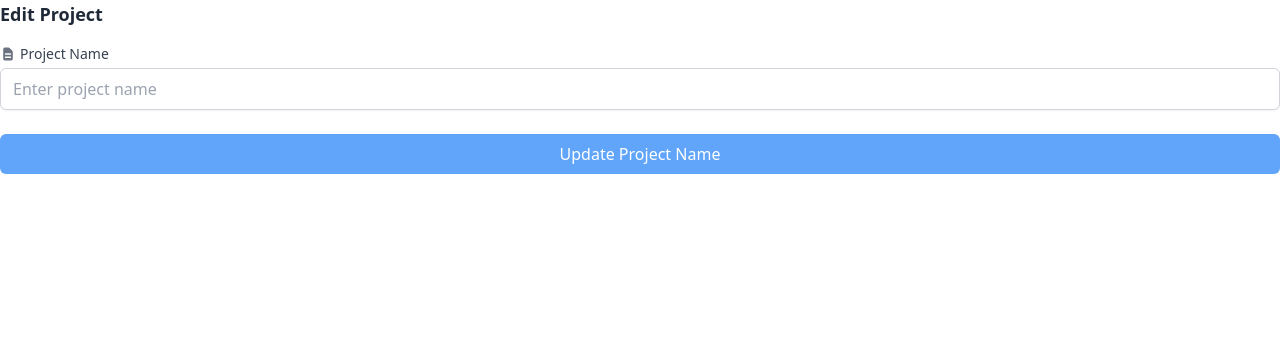
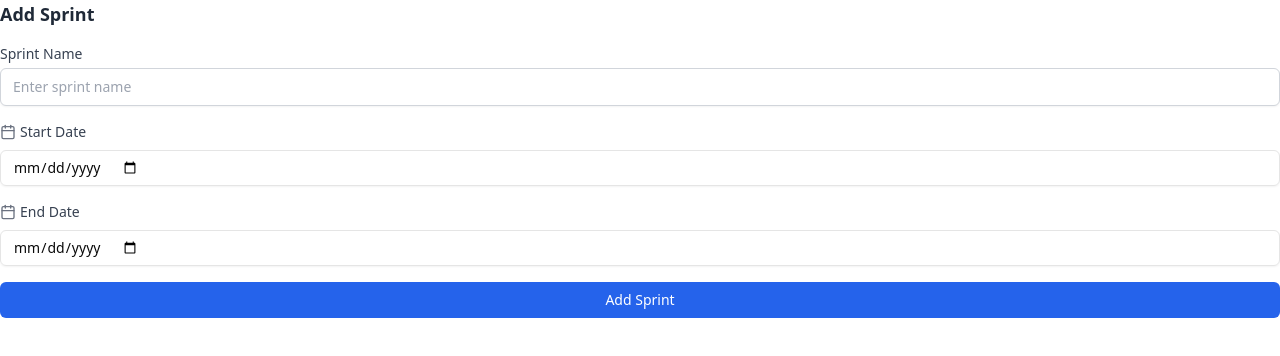
Before and after one commit to Luke-Peddle/TeamHealthDashBoard, a Next.js app in the folder team-health-dashboard-app/: page /components/projects/sprint/AddSprint in a window 1280 px wide. Shown: the top 356 px of the page. Built offline with nearby package versions, Linux system fonts and the light colour scheme.

Commit message:
Updated the styling

```diff
--- a/team-health-dashboard-app/pages/components/Uploader/velocityUploader.tsx
+++ b/team-health-dashboard-app/pages/components/Uploader/velocityUploader.tsx
@@ -75,7 +75,7 @@ const VelocityUploader = () => {
           onClick={() => setIsModalOpen(true)}
           className="px-4 py-2  bg-blue-600 text-white text-sm font-medium rounded-md hover:white focus:outline-none focus:ring-2 focus:ring-blue-500 focus:ring-opacity-50 transition-colors flex items-center"
         >
-        <svg className="w-4 h-4 mr-2" fill="none" stroke="currentColor" viewBox="0 0 24 24" xmlns="http://www.w3.org/2000/svg">
+        <svg className="w-4 h-4 mr-2" fill="none" stroke="currentColor" viewBox="0 0 24 24">
           <Plus size = {25}/>
         </svg>
           Import Velocity Data
@@ -99,10 +99,6 @@ const VelocityUploader = () => {
                 </svg>
               </button>
             </div>
-
-            <p className="text-sm text-gray-600 mb-4">
-              Upload a CSV file with velocity data. The file should include sprint_name and story_points_completed columns.
-            </p>
 
             <div className="w-full mb-4">
               <div className="flex items-center justify-center w-full">
--- a/team-health-dashboard-app/pages/components/projects/sprint/AddSprint.tsx
+++ b/team-health-dashboard-app/pages/components/projects/sprint/AddSprint.tsx
@@ -1,46 +1,48 @@
-import React, { useState, useEffect } from 'react'
-import { useRouter } from 'next/router';
+import React, { useState } from 'react';
+import { Input } from "@/components/ui/input"
 import { useMutation, useQueryClient } from '@tanstack/react-query';
 import axios from 'axios';
+import { CalendarIcon } from "lucide-react"
+import { useRouter } from 'next/router';
 
-const EditProject = (props) => {
+const AddSprint = () => {
+    const [name, setName] = useState('')
+    const [startDate, setStartDate] = useState('');
+    const [endDate, setEndDate] = useState('');
+    const [message, setMessage] = useState({ text: '', type: '' });
+
     const router = useRouter();
     const queryClient = useQueryClient();
-    const [name, setName] = useState('');
-    const [message, setMessage] = useState({ text: '', type: '' });
     const { id } = router.query;
 
-    // Set initial value from props
-    useEffect(() => {
-        if (props.project && props.project.name) {
-            setName(props.project.name);
-        }
-    }, [props.project]);
-
-    // Update project mutation
-    const updateProjectMutation = useMutation({
-        mutationFn: async (updatedProject) => {
-            const response = await axios.patch(`http://localhost:4000/api/project/${id}`, updatedProject);
+    const createSprintMutation = useMutation({
+        mutationFn: async (newSprint) => {
+            const response = await axios.post("http://localhost:4000/api/sprint", newSprint);
             return response.data;
         },
         onMutate: () => {
-            setMessage({ text: 'Updating project...', type: 'info' });
+            setMessage({ text: 'Creating sprint...', type: 'info' });
         },
         onSuccess: (data) => {
-            console.log('Project updated', data);
-            setMessage({ text: 'Project updated successfully!', type: 'success' });
+            console.log('Sprint created successfully:', data);
+            setMessage({ text: 'Sprint created successfully!', type: 'success' });
 
+            setStartDate('');
+            setEndDate('');
+            setName('');
+
+            queryClient.invalidateQueries({ queryKey: ['sprints', id] });
+            queryClient.invalidateQueries({ queryKey: ['sprints', String(id)] });
             queryClient.invalidateQueries({ queryKey: ['project', id] });
-
-            queryClient.invalidateQueries({ queryKey: ['projects'] });
+            queryClient.invalidateQueries({ queryKey: ['project', String(id)] });
 
             setTimeout(() => {
                 setMessage({ text: '', type: '' });
             }, 3000);
         },
         onError: (error) => {
-            console.error('There was an error updating the project!', error);
-            setMessage({ text: 'Error updating the project', type: 'error' });
+            console.error('There was an error creating the sprint!', error);
+            setMessage({ text: 'Error creating sprint', type: 'error' });
 
             setTimeout(() => {
                 setMessage({ text: '', type: '' });
@@ -50,43 +52,33 @@ const EditProject = (props) => {
 
     const handleSubmit = (e: React.FormEvent<HTMLFormElement>) => {
         e.preventDefault();
-        if (!name.trim()) return;
 
-        const updatedProject = {...props.project, name: name};
+        const newSprint = {
+            start_date: startDate,
+            end_date: endDate,
+            project_id: id,
+            name: name
+        }
 
-        updateProjectMutation.mutate(updatedProject);
+        createSprintMutation.mutate(newSprint);
     }
 
-    const isSubmitting = updateProjectMutation.isPending;
+    const isSubmitting = createSprintMutation.isPending;
 
     return (
         <div>
-            <h3 className="text-lg font-semibold mb-4 text-gray-800 flex items-center">
-                Edit Project
+            <h3 className="text-lg font-semibold text-gray-800 mb-4">
+                Add Sprint
             </h3>
 
             {message.text && (
-                <div className={`mb-4 p-3 rounded-md text-sm ${
-                    message.type === 'success' ? 'bg-green-50 text-green-800 border border-green-200' :
-                    message.type === 'error' ? 'bg-red-50 text-red-800 border border-red-200' :
-                    'bg-blue-50 text-blue-800 border border-blue-200'
+                <div className={`mb-4 p-3 rounded-md text-sm border ${
+                    message.type === 'success' ? 'bg-green-50 text-green-800 border-green-200' :
+                    message.type === 'error' ? 'bg-red-50 text-red-800 border-red-200' :
+                    'bg-blue-50 text-blue-800 border-blue-200'
                 }`}>
                     <div className="flex items-center">
-                        {message.type === 'success' && (
-                            <svg className="h-4 w-4 mr-2 text-green-500" xmlns="http://www.w3.org/2000/svg" viewBox="0 0 20 20" fill="currentColor">
-                                <path fillRule="evenodd" d="M10 18a8 8 0 100-16 8 8 0 000 16zm3.707-9.293a1 1 0 00-1.414-1.414L9 10.586 7.707 9.293a1 1 0 00-1.414 1.414l2 2a1 1 0 001.414 0l4-4z" clipRule="evenodd" />
-                            </svg>
-                        )}
-                        {message.type === 'error' && (
-                            <svg className="h-4 w-4 mr-2 text-red-500" xmlns="http://www.w3.org/2000/svg" viewBox="0 0 20 20" fill="currentColor">
-                                <path fillRule="evenodd" d="M18 10a8 8 0 11-16 0 8 8 0 0116 0zm-7 4a1 1 0 11-2 0 1 1 0 012 0zm-1-9a1 1 0 00-1 1v4a1 1 0 102 0V6a1 1 0 00-1-1z" clipRule="evenodd" />
-                            </svg>
-                        )}
-                        {message.type === 'info' && (
-                            <svg className="h-4 w-4 mr-2 text-blue-500" xmlns="http://www.w3.org/2000/svg" viewBox="0 0 20 20" fill="currentColor">
-                                <path fillRule="evenodd" d="M18 10a8 8 0 11-16 0 8 8 0 0116 0zm-7-4a1 1 0 11-2 0 1 1 0 012 0zm-1 9a1 1 0 01-1-1v-4a1 1 0 112 0v4a1 1 0 01-1 1z" clipRule="evenodd" />
-                            </svg>
-                        )}
+
                         {message.text}
                     </div>
                 </div>
@@ -94,11 +86,8 @@ const EditProject = (props) => {
 
             <form onSubmit={handleSubmit} className="space-y-4">
                 <div>
-                    <label className="block text-sm font-medium text-gray-700 mb-1 flex items-center">
-                        <svg xmlns="http://www.w3.org/2000/svg" className="h-4 w-4 mr-1 text-gray-500" viewBox="0 0 20 20" fill="currentColor">
-                            <path fillRule="evenodd" d="M4 4a2 2 0 012-2h4.586A2 2 0 0112 2.586L15.414 6A2 2 0 0116 7.414V16a2 2 0 01-2 2H6a2 2 0 01-2-2V4zm2 6a1 1 0 011-1h6a1 1 0 110 2H7a1 1 0 01-1-1zm1 3a1 1 0 100 2h6a1 1 0 100-2H7z" clipRule="evenodd" />
-                        </svg>
-                        Project Name
+                    <label className="block text-sm font-medium text-gray-700 mb-1">
+                        Sprint Name
                     </label>
                     <input
                         type="text"
@@ -106,31 +95,59 @@ const EditProject = (props) => {
                         onChange={(e) => setName(e.target.value)}
                         required
                         disabled={isSubmitting}
-                        placeholder="Enter project name"
-                        className="w-full px-3 py-2 border border-gray-300 rounded-md shadow-sm focus:outline-none focus:ring-1 focus:ring-blue-500 focus:border-blue-500 disabled:bg-gray-50 disabled:text-gray-500"
+                        placeholder="Enter sprint name"
+                        className="w-full px-3 py-2 text-sm border border-gray-300 rounded-md shadow-sm focus:outline-none focus:ring-1 focus:ring-blue-500 focus:border-blue-500 disabled:bg-gray-50 disabled:text-gray-500"
                     />
                 </div>
 
-                <div className="pt-2">
-                    <button
-                        type="submit"
-                        disabled={isSubmitting || !name.trim()}
-                        className={`w-full ${isSubmitting || !name.trim() ? 'bg-blue-400 cursor-not-allowed' : 'bg-blue-600 hover:bg-blue-700'} text-white font-medium py-2 px-4 rounded-md transition-colors duration-150 focus:outline-none focus:ring-2 focus:ring-blue-500 focus:ring-opacity-50 flex justify-center items-center`}
-                    >
-                        {isSubmitting ? (
-                            <>
-                                <svg className="animate-spin -ml-1 mr-2 h-4 w-4 text-white" xmlns="http://www.w3.org/2000/svg" fill="none" viewBox="0 0 24 24">
-                                    <circle className="opacity-25" cx="12" cy="12" r="10" stroke="currentColor" strokeWidth="4"></circle>
-                                    <path className="opacity-75" fill="currentColor" d="M4 12a8 8 0 018-8V0C5.373 0 0 5.373 0 12h4zm2 5.291A7.962 7.962 0 014 12H0c0 3.042 1.135 5.824 3 7.938l3-2.647z"></path>
-                                </svg>
-                                Updating...
-                            </>
-                        ) : "Update Project Name"}
-                    </button>
+                <div className="space-y-2">
+                    <label htmlFor="start-date" className="text-sm font-medium text-gray-700 flex items-center">
+                        <CalendarIcon className="h-4 w-4 mr-1 text-gray-500" />
+                        Start Date
+                    </label>
+                    <Input
+                        id="start-date"
+                        type="date"
+                        value={startDate}
+                        onChange={(e) => setStartDate(e.target.value)}
+                        required
+                        disabled={isSubmitting}
+                        className="w-full text-sm"
+                    />
                 </div>
+
+                <div className="space-y-2">
+                    <label htmlFor="end-date" className="text-sm font-medium text-gray-700 flex items-center">
+                        <CalendarIcon className="h-4 w-4 mr-1 text-gray-500" />
+                        End Date
+                    </label>
+                    <Input
+                        id="end-date"
+                        type="date"
+                        value={endDate}
+                        onChange={(e) => setEndDate(e.target.value)}
+                        required
+                        disabled={isSubmitting}
+                        className="w-full text-sm"
+                    />
+                </div>
+
+                <button
+                    type="submit"
+                    disabled={isSubmitting}
+                    className={`w-full text-sm font-medium py-2 px-4 rounded-md transition-colors duration-150 focus:outline-none focus:ring-2 focus:ring-blue-500 focus:ring-opacity-50 flex justify-center items-center
+                    ${isSubmitting ? 'bg-blue-400 cursor-not-allowed text-white' : 'bg-blue-600 hover:bg-blue-700 text-white'}`}
+                >
+                    {isSubmitting ? (
+                        <>
+
+                            Creating...
+                        </>
+                    ) : "Add Sprint"}
+                </button>
             </form>
         </div>
     )
 }
 
-export default EditProject
+export default AddSprint
--- a/team-health-dashboard-app/pages/dashbaord/manager/projects/[id]/index.tsx
+++ b/team-health-dashboard-app/pages/dashbaord/manager/projects/[id]/index.tsx
@@ -8,8 +8,8 @@ import CodeReviewUploader from '@/pages/components/CodeReview/CodeReviewUploader
 import Oncall from '@/pages/components/Oncall/Oncall';
 import { Button } from '@/components/ui/button';
 import { Menu, ChevronRight } from 'lucide-react';
+import Metrics from '@/pages/components/projects/KPICards/Metrics';
 
-// API functions for TanStack Query
 const fetchProject = async (id) => {
     const response = await axios.get(`http://localhost:4000/api/project/${id}`);
     return response.data;
@@ -30,6 +30,21 @@ const fetchNonTeamMembers = async (id) => {
     return response.data;
 };
 
+const fetchVelocity = async (id) => {
+    const response = await axios.get(`http://localhost:4000/api/velocity/${id}`);
+    return response.data;
+};
+
+const fetchOnCall = async (id) => {
+    const response = await axios.get(`http://localhost:4000/api/oncall/${id}`);
+    return response.data;
+};
+
+const fetchCodeReview = async (id) => {
+    const response = await axios.get(`http://localhost:4000/api/codeReview/${id}`);
+    return response.data;
+};
+
 export async function getServerSideProps(context) {
     const { id } = context.params;
     console.log(id);
@@ -39,11 +54,18 @@ export async function getServerSideProps(context) {
         const sprintResponse = await axios.get(`http://localhost:4000/api/sprint/project/${id}`);
         const teamMembersResponse = await axios.get(`http://localhost:4000/api/users/teamMembers/${id}`);
         const nonTeamMembersResponse = await axios.get(`http://localhost:4000/api/users/nonTeamMembers/${id}`);
+        const velocityMetricResponse = await axios.get(`http://localhost:4000/api/velocity/${id}`);
+        const onCallMetricsResponse = await axios.get(`http://localhost:4000/api/oncall/${id}`);
+        const codeReviewMetricResponse = await axios.get(`http://localhost:4000/api/codeReview/${id}`)
+
 
         const project = projectResponse.data;
         const sprints = sprintResponse.data;
         const teamMembers = teamMembersResponse.data;
         const nonTeamMembers = nonTeamMembersResponse.data;
+        const velocityMetric = velocityMetricResponse.data;
+        const onCallMatrics = onCallMetricsResponse.data;
+        const codeReviewMatrics = codeReviewMetricResponse.data;
 
         console.log("Project: " + project);
 
@@ -53,7 +75,10 @@ export async function getServerSideProps(context) {
                 sprints,
                 teamMembers,
                 nonTeamMembers,
-                projectId: id
+                projectId: id,
+                velocityMetric,
+                onCallMatrics,
+                codeReviewMatrics
             }
         };
     } catch (error) {
@@ -64,13 +89,16 @@ export async function getServerSideProps(context) {
                 sprints: [],
                 teamMembers: [],
                 nonTeamMembers: [],
-                projectId: id
+                projectId: id,
+                velocityMetric: [],
+                onCallMatrics: [],
+                codeReviewMatrics: []
             }
         };
     }
 }
 
-const Index = ({ project: initialProject, sprints: initialSprints, teamMembers: initialTeamMembers, nonTeamMembers: initialNonTeamMembers, projectId }) => {
+const Index = ({ project: initialProject, sprints: initialSprints, teamMembers: initialTeamMembers, nonTeamMembers: initialNonTeamMembers, projectId, velocityMetric: initialVelocityMetric, onCallMatrics: initialOnCallMetric, codeReview: initalCodeReview }) => {
     const [isPanelOpen, setIsPanelOpen] = useState(false);
 
     const { data: project, isLoading: projectLoading } = useQuery({
@@ -100,6 +128,29 @@ const Index = ({ project: initialProject, sprints: initialSprints, teamMembers:
         initialData: initialNonTeamMembers,
         staleTime: 5 * 60 * 1000,
     });
+
+    const { data: velocityMetric } = useQuery({
+        queryKey: ['velocityMetric', projectId],
+        queryFn: () => fetchVelocity(projectId),
+        initialData: initialVelocityMetric,
+        staleTime: 5 * 60 * 1000,
+    });
+
+     const { data: onCallMatrics } = useQuery({
+        queryKey: ['onCallMatrics', projectId],
+        queryFn: () => fetchOnCall(projectId),
+        initialData: initialOnCallMetric,
+        staleTime: 5 * 60 * 1000,
+    });
+    const { data: codeReviewMatrics } = useQuery({
+        queryKey: ['codeReviewMatrics', projectId],
+        queryFn: () => fetchCodeReview(projectId),
+        initialData: initalCodeReview,
+        staleTime: 5 * 60 * 1000,
+    })
+
+
+
 
     return (
         <div className="min-h-screen bg-gray-50 py-8">
@@ -133,6 +184,8 @@ const Index = ({ project: initialProject, sprints: initialSprints, teamMembers:
                                 <span className="font-medium">Team Members:</span> {teamMembers?.length || 0}
                             </p>
                         </div>
+
+
 {/*
                         <div className="mt-8">
                             <h2 className="text-xl font-semibold text-gray-800 mb-4">Team Health Dashboard</h2>
@@ -167,7 +220,19 @@ const Index = ({ project: initialProject, sprints: initialSprints, teamMembers:
                 )}
             </main>
 
-            <div className="fixed bottom-4 left-4 flex gap-4 z-40">
+
+            <div className="min-h-screen bg-gray-50 flex items-center justify-center p-4">
+                <div className="bg-white rounded-lg shadow-md border border-gray-200 p-8 w-full max-w-6xl">
+                    <Metrics
+                        velocityMetric={velocityMetric}
+                        onCallMetrics={onCallMatrics}
+                        codeReviewMetrics={codeReviewMatrics}
+                        sprint_id={sprints[0].id}
+                    />
+                </div>
+            </div>
+
+            <div className=" left-4 flex gap-4 z-40">
                 <VelocityUploader />
                 <Oncall />
                 <CodeReviewUploader />
```
Also changed, not shown: team-health-dashboard-app/pages/components/projects/Member/AddMember.tsx (+28 -12 lines), team-health-dashboard-app/pages/components/projects/Member/MemberDetails.tsx (+10 -10 lines), team-health-dashboard-app/pages/components/projects/sprint/Sprint.tsx (+15 -14 lines).
